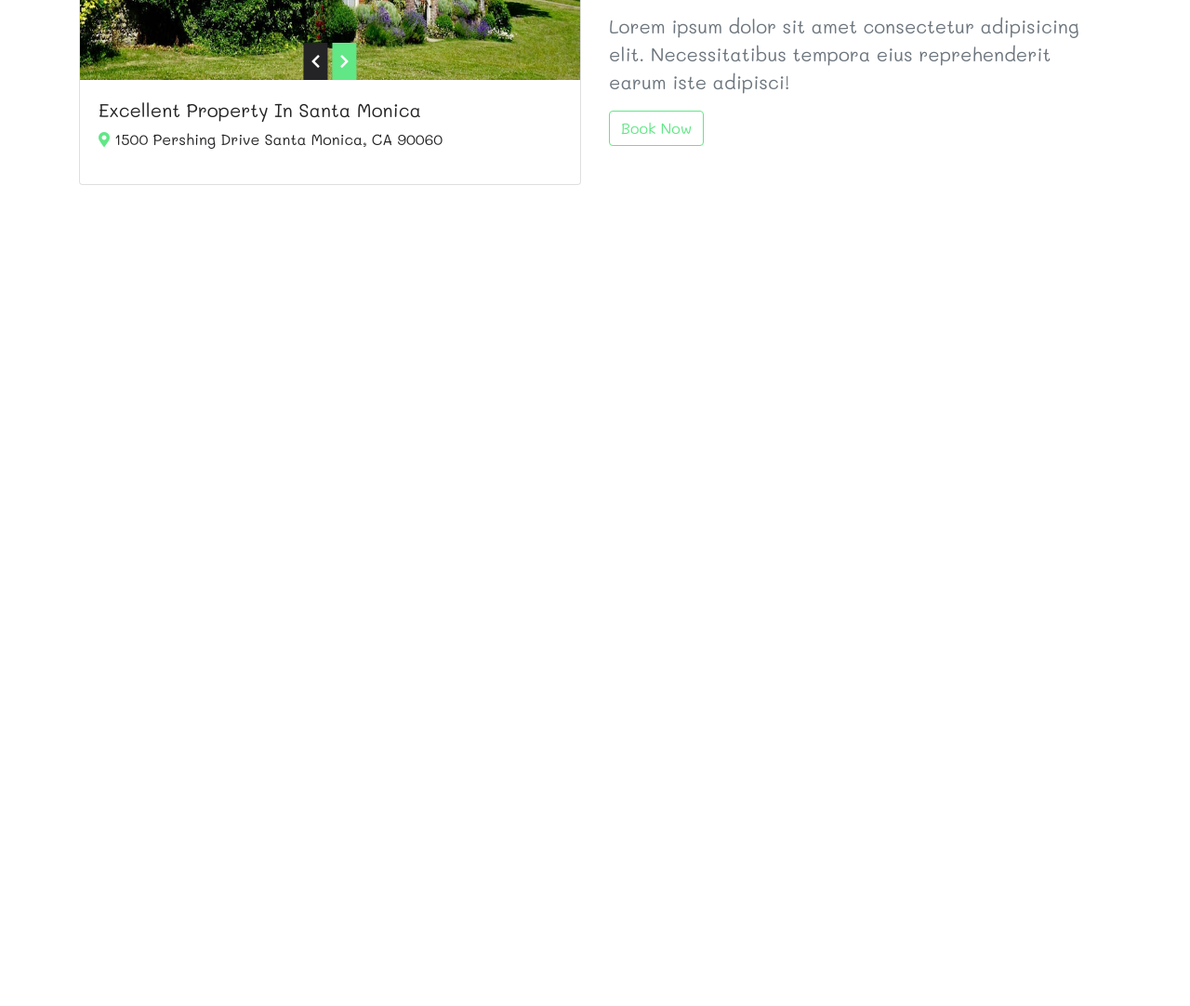
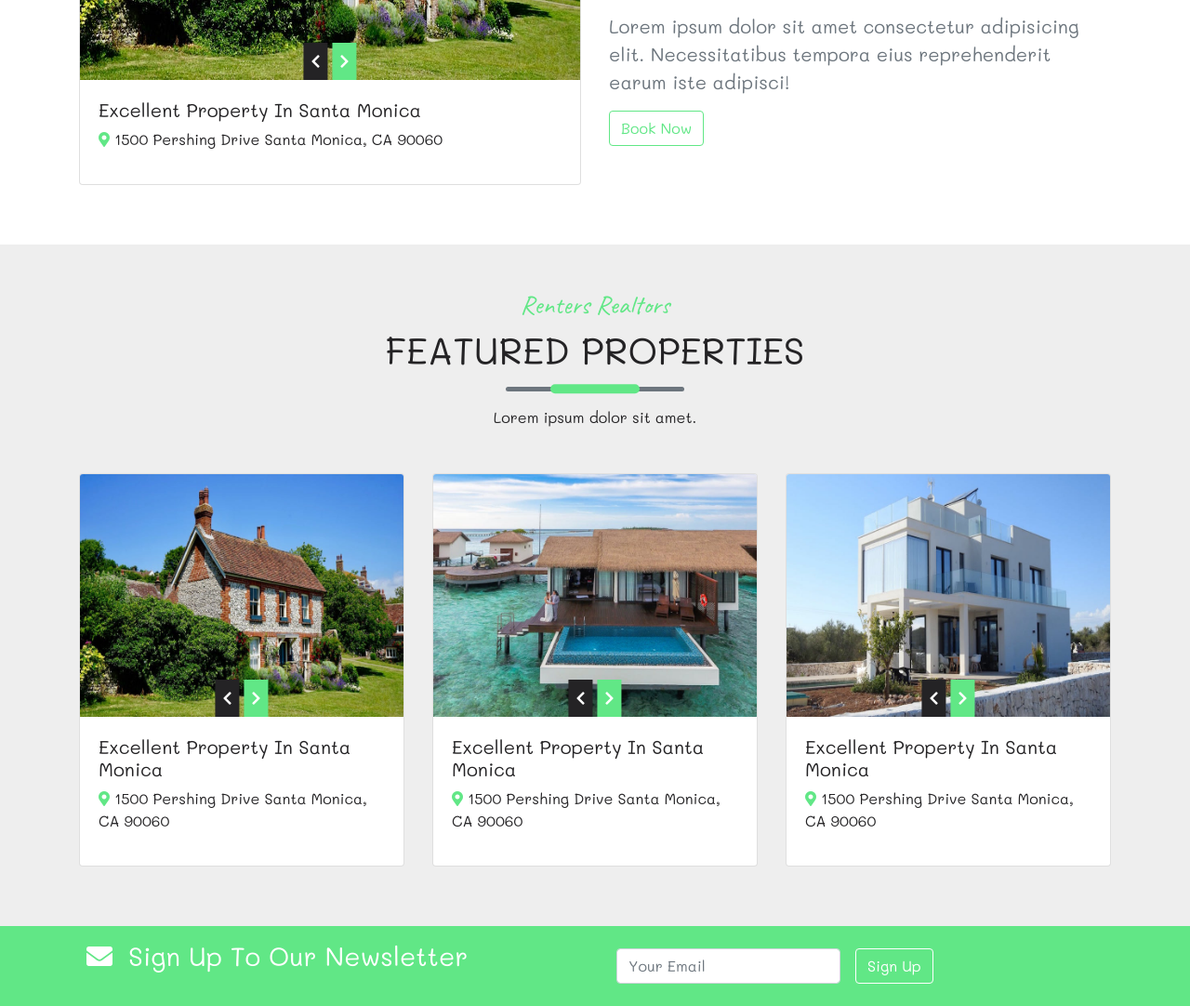
Before and after one commit to mdrifatsarker/renters, a plain HTML site: page index.html in a window 1280 px wide. Shown: the part 1183-2265 px from the top of the page at 93% size. Before the commit the page ends 1446 px from the top, so only its background shows below. Drawn offline with Linux system fonts and the light colour scheme.

Commit message:
end of singup section

```diff
--- a/css/main.css
+++ b/css/main.css
@@ -49,6 +49,15 @@ body {
 .navbar {
   background-color: var(--mainDark);
 }
+.navbar ul li a{
+  padding: 12px 40px;
+  transition: all 500ms ease-in-out;
+}
+.navbar ul li a:hover{
+  color: var(--mainWhite) ;
+  background-color: #0af;
+  border-radius: .4rem 1.3rem;
+}
 .phone-icon{
   color:var(--mainGreen);
   border: 0.2rem solid var(--mainGreen);
@@ -89,6 +98,9 @@ body {
 .img-container{
   position: relative;
 }
+.about-info-header{
+  text-transform: uppercase;
+}
 .featured-icons{
   position: absolute;
   bottom: 0;
@@ -111,3 +123,25 @@ body {
   border-left: 0.5rem solid var(--mainGreen);
 }
 /* end of about section */
+/* featured */
+.featured{
+  background: var(--mainGrey);
+}
+/* end of featured */
+
+/* contact section */
+.contact{
+  background: var(--mainGreen);
+  color: var(--mainWhite);
+}
+.contact-btn{
+  background: transparent;
+  border: 0.1rem solid var(--mainWhite);
+  color: var(--mainWhite);
+  transition: all 500ms ease-in-out;
+}
+.contact-btn:hover{
+  background: var(--mainWhite);
+  color: var(--mainGreen);
+}
+/* end of contact section */
--- a/index.html
+++ b/index.html
@@ -1,5 +1,6 @@
 <!DOCTYPE html>
 <html lang="en">
+
 <head>
   <meta charset="UTF-8" />
   <meta name="viewport" content="width=device-width, initial-scale=1.0" />
@@ -9,10 +10,7 @@
   <!-- main css -->
   <link rel="stylesheet" href="css/main.css" />
   <!-- google fonts -->
-    <link
-      href="https://fonts.googleapis.com/css?family=Courgette"
-      rel="stylesheet"
-    />
+  <link href="https://fonts.googleapis.com/css?family=Courgette" rel="stylesheet" />
 
   <!-- font awesome -->
   <link rel="stylesheet" href="css/all.css" />
@@ -74,7 +72,8 @@
             </span>
             1500 Pershing Drive Santa Monica , CA 90060
           </p>
-            <p>Lorem ipsum dolor sit amet consectetur adipisicing elit. Adipisci veritatis quasi officiis praesentium vero numquam.</p>
+          <p>Lorem ipsum dolor sit amet consectetur adipisicing elit. Adipisci veritatis quasi officiis praesentium vero
+            numquam.</p>
           <a href="#" class="btn green__btn">Read More</a>
           <div class="banner-info__footer d-flex justify-content-around py-2">
             <!-- single info -->
@@ -169,7 +168,7 @@
           <div class="row">
             <div class="col text-center mb-3">
               <h3 class="text-green text-slant text-capitalize">renters realtors</h3>
-                <h1 class="text-uppercase">about us</h1>
+              <h1 class="about-info-header">about us</h1>
               <div class="title-underline my-3 bg-secondary">
                 <div class="title-underline__center"></div>
               </div>
@@ -185,7 +184,8 @@
               someone famous in
             </footer>
           </blockquote>
-            <p class="lead text-muted">Lorem ipsum dolor sit amet consectetur adipisicing elit. Necessitatibus tempora eius
+          <p class="lead text-muted">Lorem ipsum dolor sit amet consectetur adipisicing elit. Necessitatibus tempora
+            eius
             reprehenderit earum iste adipisci!</p>
           <button class="btn green__btn text-capitalize">book now</button>
         </div>
@@ -194,6 +194,137 @@
   </section>
   <!-- End of About Section-->
 
+  <!-- Featured sEction -->
+  <section id="featured" class="featured py-5">
+    <div class="container">
+      <!-- section title -->
+      <div class="row">
+        <div class="col text-center mb-3">
+          <h3 class="text-green text-slant text-capitalize">renters realtors</h3>
+          <h1>FEATURED PROPERTIES</h1>
+          <div class="title-underline my-3 bg-secondary">
+            <div class="title-underline__center"></div>
+          </div>
+          <p class="w-75 mx-auto">Lorem ipsum dolor sit amet.</p>
+        </div>
+      </div>
+      <!-- end of section title -->
+      <!--  single property -->
+      <div class="row">
+        <div class="col-10 col-md-6 col-lg-4 mx-auto my-3">
+          <div class="card">
+            <div class="img-container">
+              <img src="img/featured-1.jpeg" class="card-img-top" alt="property image">
+              <div class="featured-icons">
+                <a href="#" class="featured-icon-left">
+                  <i class="fas fa-chevron-left"></i>
+                </a>
+                <a href="#" class="featured-icon-right">
+                  <i class="fas fa-chevron-right"></i>
+                </a>
+              </div>
+            </div>
+            <!-- card body -->
+            <div class="card-body text-capitalize">
+              <div class="card-title">
+                <h5>excellent property in santa monica</h5>
+                <p>
+                  <span>
+                    <i class="text-green fas fa-map-marker-alt"></i>
+                  </span>
+                  1500 pershing drive santa monica, cA 90060
+                </p>
+              </div>
+            </div>
+          </div>
+        </div>
+        <!-- end of single property -->
+        <!--  single property -->
+        <div class="col-10 col-md-6 col-lg-4 mx-auto my-3">
+          <div class="card">
+            <div class="img-container">
+              <img src="img/featured-2.jpeg" class="card-img-top" alt="property image">
+              <div class="featured-icons">
+                <a href="#" class="featured-icon-left">
+                  <i class="fas fa-chevron-left"></i>
+                </a>
+                <a href="#" class="featured-icon-right">
+                  <i class="fas fa-chevron-right"></i>
+                </a>
+              </div>
+            </div>
+            <!-- card body -->
+            <div class="card-body text-capitalize">
+              <div class="card-title">
+                <h5>excellent property in santa monica</h5>
+                <p>
+                  <span>
+                    <i class="text-green fas fa-map-marker-alt"></i>
+                  </span>
+                  1500 pershing drive santa monica, cA 90060
+                </p>
+              </div>
+            </div>
+          </div>
+        </div>
+        <!-- end of single property -->
+        <!--  single property -->
+        <div class="col-10 col-md-6 col-lg-4 mx-auto my-3">
+          <div class="card">
+            <div class="img-container">
+              <img src="img/featured-3.jpeg" class="card-img-top" alt="property image">
+              <div class="featured-icons">
+                <a href="#" class="featured-icon-left">
+                  <i class="fas fa-chevron-left"></i>
+                </a>
+                <a href="#" class="featured-icon-right">
+                  <i class="fas fa-chevron-right"></i>
+                </a>
+              </div>
+            </div>
+            <!-- card body -->
+            <div class="card-body text-capitalize">
+              <div class="card-title">
+                <h5>excellent property in santa monica</h5>
+                <p>
+                  <span>
+                    <i class="text-green fas fa-map-marker-alt"></i>
+                  </span>
+                  1500 pershing drive santa monica, cA 90060
+                </p>
+              </div>
+            </div>
+          </div>
+        </div>
+        <!-- end of single property -->
+      </div>
+    </div>
+  </section>
+  <!-- End of Featured sEction -->
+
+  <!-- Contact sEction -->
+  <section class="contact">
+    <div class="container">
+      <div class="row">
+        <div class="col-10 col-md-6 mx-auto my-3">
+          <h3 class="text-capitalize">
+            <span class="contact-icon mx-2">
+              <i class="fas fa fa-envelope"></i>
+            </span>
+            sign up to our newsletter
+          </h3>
+        </div>
+        <div class="col-10 col-md-6 mx-auto my-3">
+          <form class="form-inline">
+            <input type="email" class="form-control mx-2 my-2" placeholder="Your Email">
+            <button class="btn contact-btn my-2 mx-2 text-capitalize">sign up</button>
+          </form>
+        </div>
+      </div>
+    </div>
+  </section>
+  <!-- End of Contact sEction -->
+
   <!-- jquery -->
   <script src="js/jquery-3.3.1.min.js"></script>
   <!-- bootstrap js -->
@@ -201,4 +332,5 @@
   <!-- script js -->
   <script src="js/app.js"></script>
 </body>
+
 </html>
```
Lines whose indentation alone changed are shown as unchanged.
